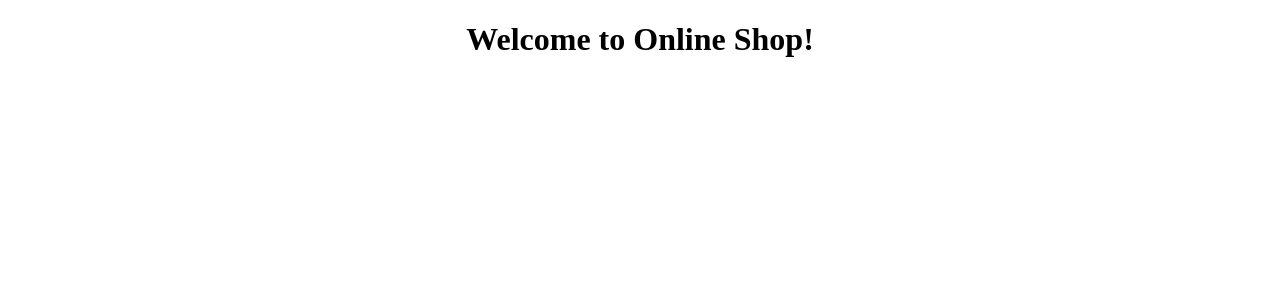
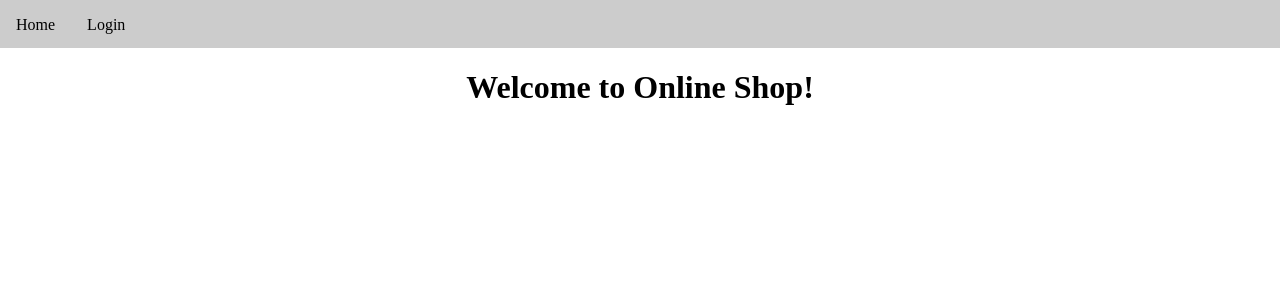
Before and after one commit to Krismix1/webshop-client-ui, an Angular app: page / in a window 1280 px wide. Shown: the top 300 px of the page. Built offline with nearby package versions, Linux system fonts and the light colour scheme.

Commit message:
Add home component and a navigation bar

```diff
--- a/src/app/app-routing.module.ts
+++ b/src/app/app-routing.module.ts
@@ -1,7 +1,13 @@
 import { NgModule } from '@angular/core';
 import { Routes, RouterModule } from '@angular/router';
+import { HomeComponent } from './home/home.component';
 
-const routes: Routes = [];
+const routes: Routes = [
+  {
+    path: "home",
+    component: HomeComponent
+  }
+];
 
 @NgModule({
   imports: [RouterModule.forRoot(routes)],
--- a/src/app/app.component.html
+++ b/src/app/app.component.html
@@ -1,3 +1,7 @@
+<nav class="nav-bar bg-light">
+  <a class="nav-item"routerLink="/home">Home</a>
+  <a class="nav-item"routerLink="/login">Login</a>
+</nav>
 <div style="text-align:center">
   <h1>
     Welcome to {{ title }}!
--- a/src/app/app.module.ts
+++ b/src/app/app.module.ts
@@ -4,11 +4,13 @@ import { NgModule } from '@angular/core';
 import { AppRoutingModule } from './app-routing.module';
 
 import { AppComponent } from './app.component';
+import { HomeComponent } from './home/home.component';
 
 
 @NgModule({
   declarations: [
-    AppComponent
+    AppComponent,
+    HomeComponent
   ],
   imports: [
     BrowserModule,
--- /dev/null
+++ b/src/app/home/home.component.html
@@ -0,0 +1,3 @@
+<p>
+  home works!
+</p>
--- /dev/null
+++ b/src/app/home/home.component.ts
@@ -0,0 +1,15 @@
+import { Component, OnInit } from '@angular/core';
+
+@Component({
+  selector: 'app-home',
+  templateUrl: './home.component.html',
+  styleUrls: ['./home.component.scss']
+})
+export class HomeComponent implements OnInit {
+
+  constructor() { }
+
+  ngOnInit() {
+  }
+
+}
--- a/src/styles.scss
+++ b/src/styles.scss
@@ -1 +1,71 @@
 /* You can add global styles to this file, and also import other style files */
+
+body {
+    margin: 0;
+}
+
+.nav-bar {
+    min-height: 3em;
+    padding-top: 1em;
+    box-sizing: border-box;
+}
+
+.bg-light {
+    background: #cccccc;
+}
+
+.nav-item {
+    margin: 0em 1em;
+    color: black;
+}
+
+// Animating link underlining
+// From http://tobiasahlin.com/blog/css-trick-animating-link-underlines/
+
+/*
+Creating this effect is surprisingly easy, doesn’t require any additional DOM elements to be added through HTML,
+and falls back nicely for browsers that don’t support CSS animations (it will just show up as a regular underline).
+
+The first thing we need to do is turn off text-decoration, and set the link’s position to relative.
+For simplicitiy’s sake, we’ll also make sure the link doesn’t change color on hover.
+Here we’re applying the effect to all link elements inside h2s:
+
+*/
+.nav-bar .nav-item {
+    position: relative;
+    text-decoration: none;
+}
+
+/*
+Next, we want to add the border, and hide it through a transformation.
+We do this by inserting it with :before, and setting its X scale to 0.
+As a fallback, we hide it with visibility: hidden for browsers that don’t support CSS animations.
+*/
+
+
+.nav-bar .nav-item::before {
+  content: "";
+  position: absolute;
+  width: 100%;
+  height: 2px;
+  bottom: 0;
+  left: 0;
+  background-color: #000;
+  visibility: hidden;
+  -webkit-transform: scaleX(0);
+  transform: scaleX(0);
+  -webkit-transition: all 0.3s ease-in-out 0s;
+  transition: all 0.3s ease-in-out 0s;
+}
+
+/*
+At the very bottom we tell the element to animate all changes applied to it,
+with a duration of 0.3 seconds. For the animation to appear, now we just need to make
+the element visible again on hover, and set its X scale back to 1:
+*/
+
+.nav-bar .nav-item:hover::before {
+  visibility: visible;
+  -webkit-transform: scaleX(1);
+  transform: scaleX(1);
+}
```
Also changed, not shown: src/app/home/home.component.scss (added), 1 other file (tests, documents, lock files or other folders).
